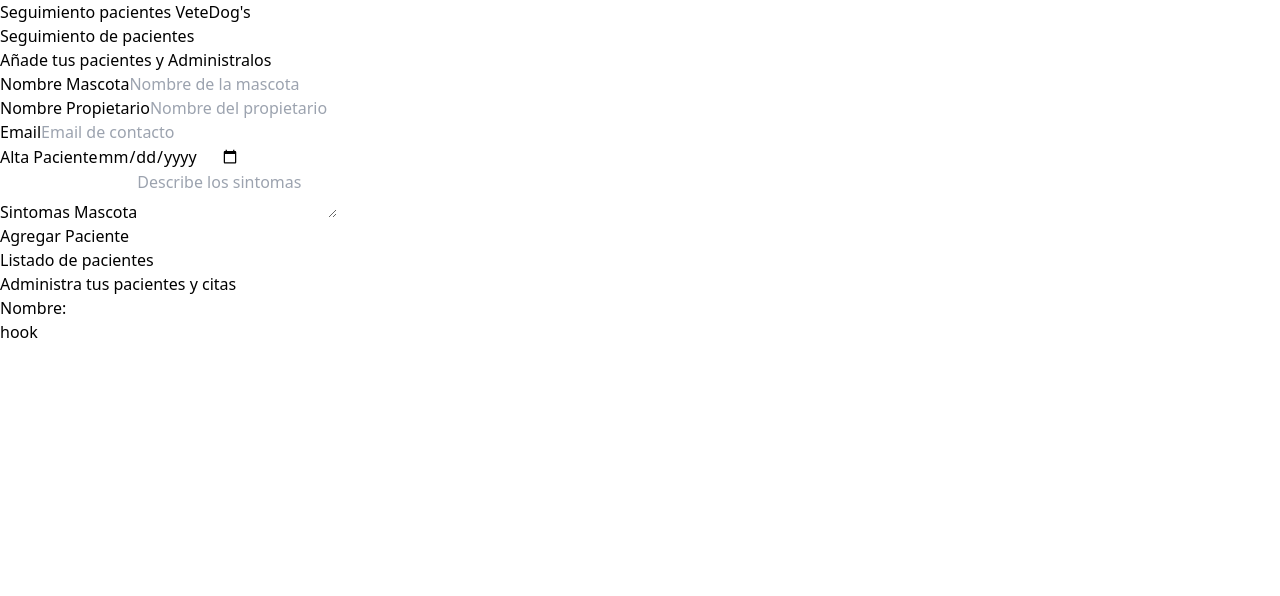
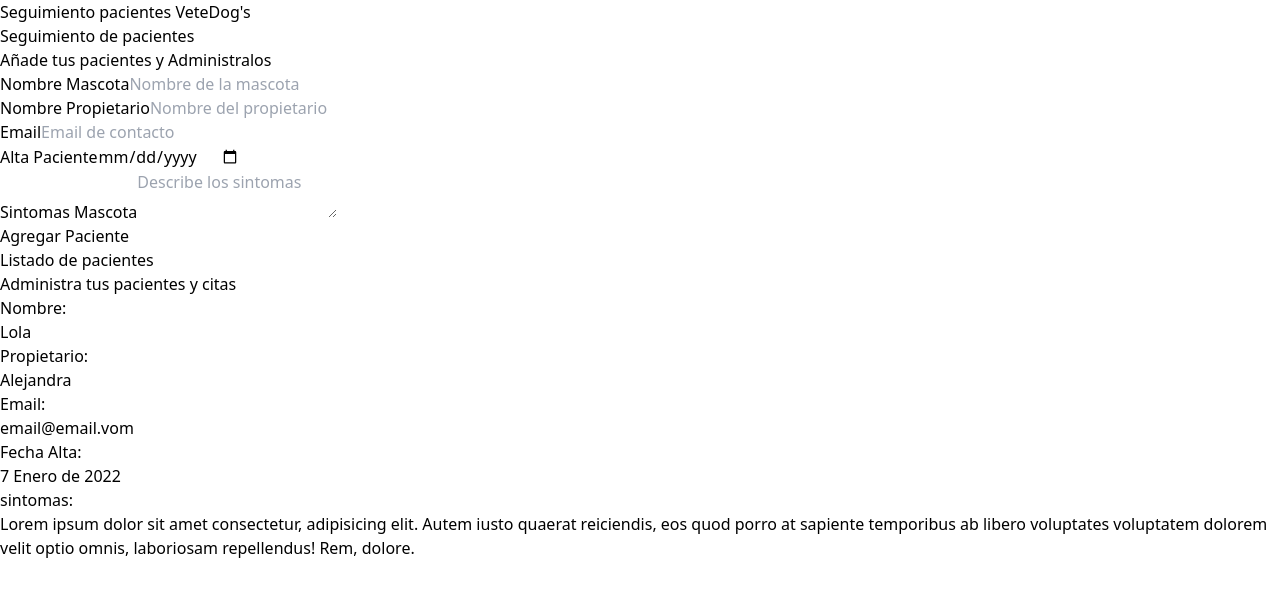
Before and after one commit to maebashiiceoctopus/citas-app, a React (Vite) app: page / in a window 1280 px wide. Shown: the top 596 px of the page. Built offline with nearby package versions, Linux system fonts and the light colour scheme.

Commit message:
estados para los formularios de la app y validacion error

```diff
--- /dev/null
+++ b/src/components/CardPatient/CardPatient.jsx
@@ -0,0 +1,31 @@
+import React from "react";
+
+export default function CardPatient() {
+  return (
+    <div>
+      <div className="m-3 px-5 py-10 bg-white shadow-md rounded-xl">
+        <p className="font-bold mb-3 text-gray-700 uppercase">Nombre:{""}</p>
+        <span className="normal-case font-normal">Lola</span>
+
+        <p className="font-bold mb-3 text-gray-700 uppercase">
+          Propietario:{""}
+        </p>
+        <span className="normal-case font-normal">Alejandra</span>
+
+        <p className="font-bold mb-3 text-gray-700 uppercase">Email:{""}</p>
+        <span className="normal-case font-normal">email@email.vom</span>
+        <p className="font-bold mb-3 text-gray-700 uppercase">
+          Fecha Alta:{""}
+        </p>
+        <span className="normal-case font-normal">7 Enero de 2022</span>
+        <p className="font-bold mb-3 text-gray-700 uppercase">sintomas:{""}</p>
+        <span className="normal-case font-normal">
+          Lorem ipsum dolor sit amet consectetur, adipisicing elit. Autem iusto
+          quaerat reiciendis, eos quod porro at sapiente temporibus ab libero
+          voluptates voluptatem dolorem velit optio omnis, laboriosam
+          repellendus! Rem, dolore.
+        </span>
+      </div>
+    </div>
+  );
+}
--- a/src/components/Form/Form.jsx
+++ b/src/components/Form/Form.jsx
@@ -1,6 +1,26 @@
-import React from "react";
+import React, { useState, useEffect } from "react";
 
 function Form() {
+  const [name, setName] = useState("");
+  const [nameOwner, setNameOwner] = useState("");
+  const [symptoms, setSymptoms] = useState("");
+  const [date, setDate] = useState("");
+  const [email, setEmail] = useState("");
+  const [error, setError] = useState(false);
+
+  const handleSubmit = (e) => {
+    e.preventDefault();
+
+    //validating
+
+    if ([name, nameOwner, symptoms, date, email].includes("")) {
+      console.log("hay un campo vacio");
+      setError(true);
+      return
+    }
+    setError(false);
+  };
+
   return (
     <div className="md:w-1/2 lg:w-2/5">
       <h2 className="font-black text-3xl text-center ">
@@ -12,7 +32,16 @@
         <span className="text-indigo-500 font-bold">Administralos</span>
       </p>
 
-      <form action="" className="bg-white shadow-md rounded-lg py-10 px-5 mb-10">
+      <form
+        onSubmit={handleSubmit}
+        className="bg-white shadow-md rounded-lg py-10 px-5 mb-10"
+      >
+        {error && (
+          <div className="bg-red-600 text-white text-center p-3 uppercase font-bold mb-3 rounded-md">
+
+            <p className="">Por favor diligencia todos los campos.</p>
+          </div>
+        )}
         <div className="mb-5">
           <label
             htmlFor="mascota"
@@ -26,6 +55,10 @@
             className="border-2 w-full p-2 mt-2 placeholder-gray-400 rounded-md"
             placeholder="Nombre de la mascota"
             type="text"
+            /* Callback */
+            onChange={(e) => {
+              setName(e.target.value);
+            }}
           />
         </div>
         <div className="mb-5">
@@ -41,6 +74,9 @@
             className="border-2 w-full p-2 mt-2 placeholder-gray-400 rounded-md"
             placeholder="Nombre del propietario"
             type="text"
+            onChange={(e) => {
+              setNameOwner(e.target.value);
+            }}
           />
         </div>
         <div className="mb-5">
@@ -56,6 +92,9 @@
             className="border-2 w-full p-2 mt-2 placeholder-gray-400 rounded-md"
             placeholder="Email de contacto"
             type="email"
+            onChange={(e) => {
+              setEmail(e.target.value);
+            }}
           />
         </div>
         <div className="mb-5">
@@ -70,6 +109,9 @@
             id="alta"
             className="border-2 w-full p-2 mt-2 placeholder-gray-400 rounded-md"
             type="date"
+            onChange={(e) => {
+              setDate(e.target.value);
+            }}
           />
         </div>
         <div className="mb-5">
@@ -84,6 +126,9 @@
             id="sintomas"
             className="border-2 w-full p-2 mt-2 placeholder-gray-400 rounded-md"
             placeholder="Describe los sintomas"
+            onChange={(e) => {
+              setSymptoms(e.target.value);
+            }}
           />
         </div>
 
--- a/src/components/PatientList/PatientList.jsx
+++ b/src/components/PatientList/PatientList.jsx
@@ -1,9 +1,10 @@
 import React from "react";
+import CardPatient from "../CardPatient/CardPatient";
 
 export default function PatientList() {
   return (
-    <div className="w-1/2 lg:w-3/5">
-      <h2 className="font-black text-3xl text-center ">
+    <div className="md:w-1/2 lg:w-3/5 md:h-screen overflow-y-scroll">
+      <h2 className="font-black text-3xl text-center">
         Listado de pacientes{" "}
       </h2>
 
@@ -12,10 +13,10 @@
         <span className="text-indigo-500 font-bold">pacientes y citas</span>
       </p>
 
-      <div className="m-3 px-5 py-10 bg-white shadow-md rounded-xl">
-          <p>Nombre:{""}</p>
-          <span>hook</span>
-      </div>
+    <CardPatient></CardPatient>
+
     </div>
+
+
   );
 }
```
